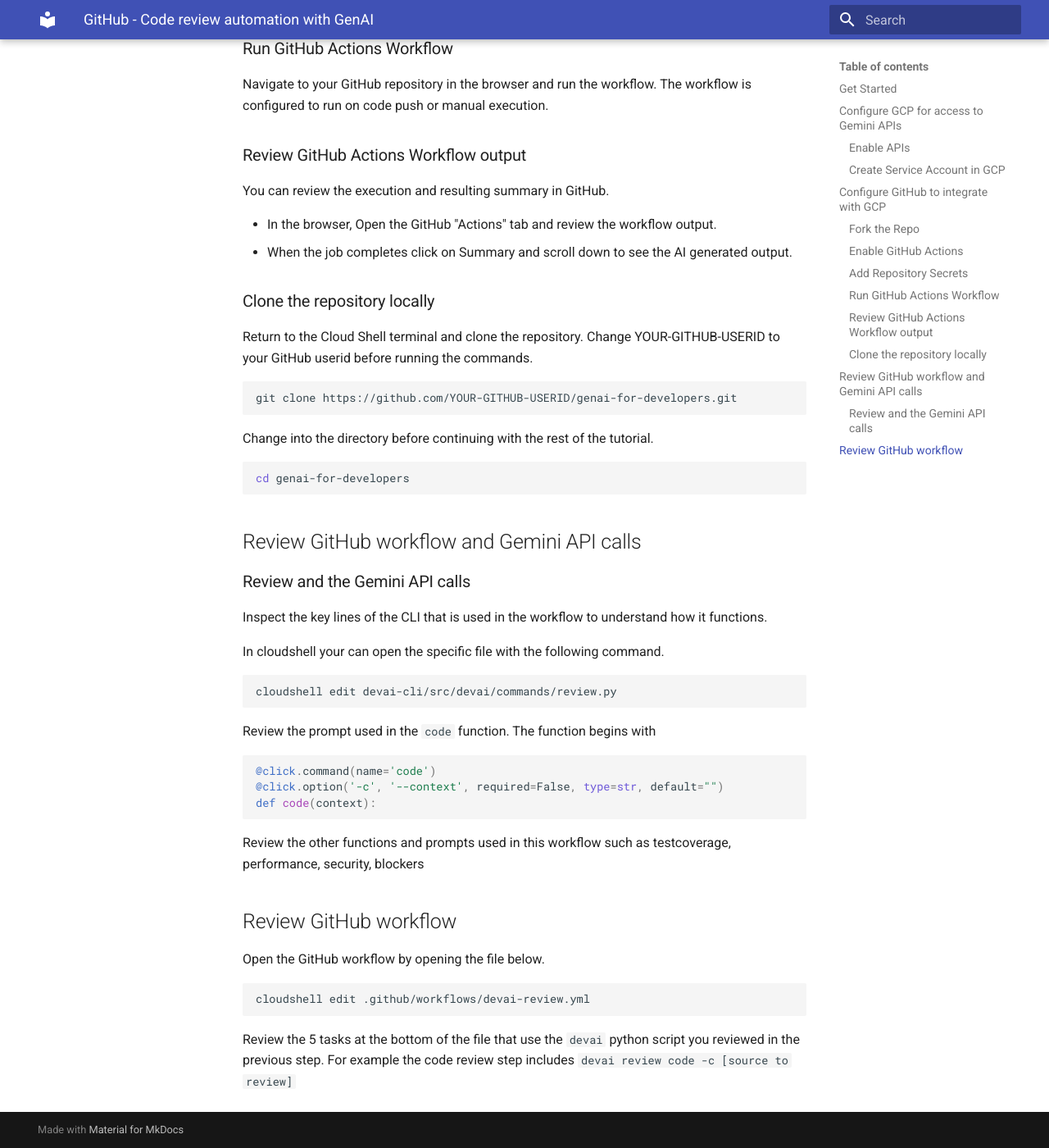
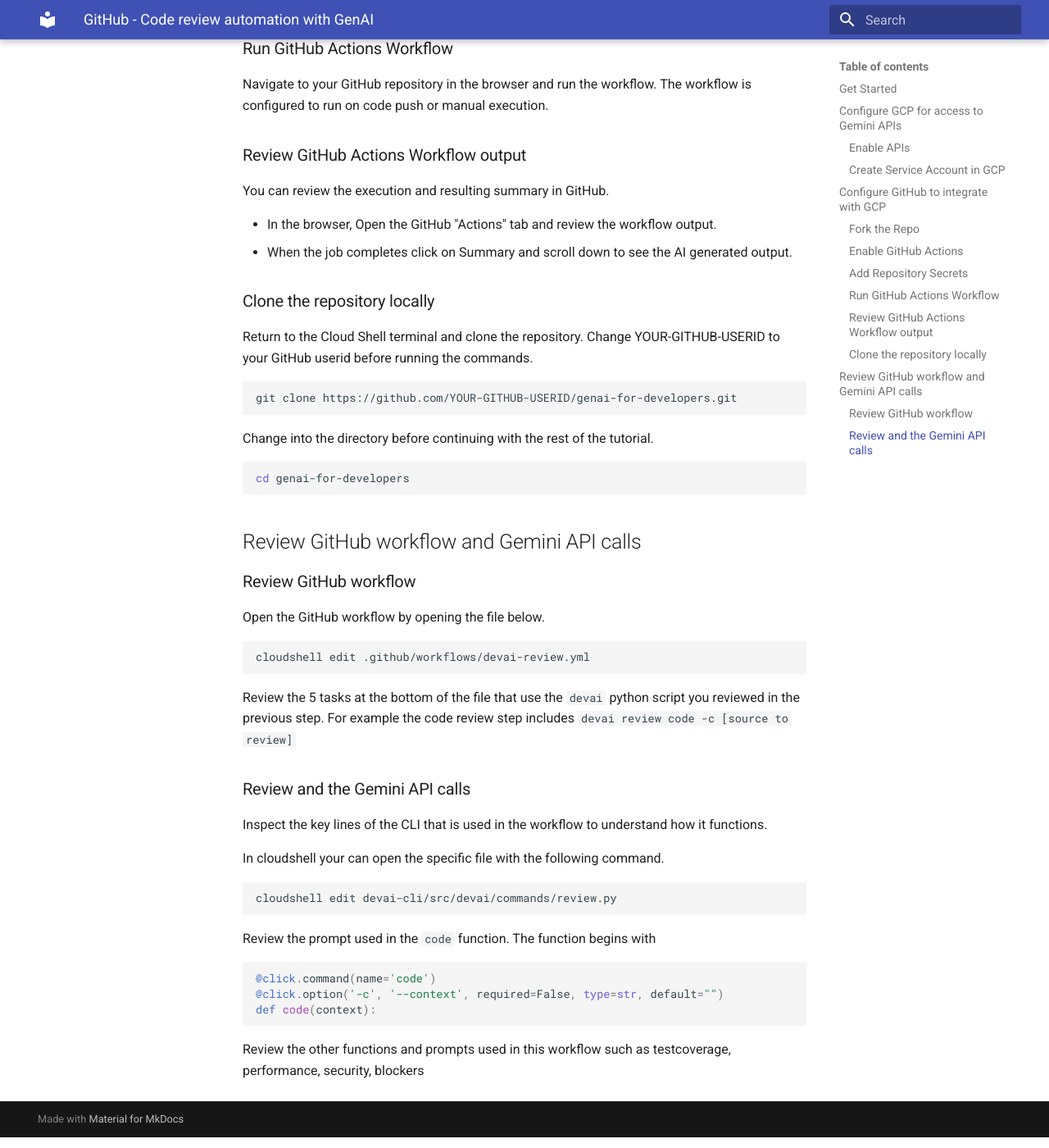
Before and after one commit to GoogleCloudPlatform/genai-for-developers, an MkDocs documentation site: the page built from docs/tutorials/code-review-cicd-github/index.md, in a window 1280 px wide and 1400 px high, scrolled down 2546 px. Shown: the whole window at 82% size. Built offline with MkDocs 1.6.1 and Material for MkDocs 9.7.7, drawn with Linux system fonts in a browser that asks for light colours; some of the changed lines change nothing that is shown.

Commit message:
Added diagram

````diff
--- a/docs/tutorials/code-review-cicd-github/index.md
+++ b/docs/tutorials/code-review-cicd-github/index.md
@@ -1,5 +1,5 @@
 # GitHub - Code review automation with GenAI
-
+![Devai CLI integration](../../../images/code-review-github.png "Devai CLI integration")
 This tutorial utilizes Gemini to assist with code reviews within the CICD process. An example integration and workflow are included to demonstrate the capabilities and bootstrap your effort. Additional modifications and customizations can be made by providing your own prompts as well as extending the provided CLI tool.
 
 In this tutorial you will:
@@ -120,6 +120,16 @@
 
 ## Review GitHub workflow and Gemini API calls
 
+### Review GitHub workflow
+
+Open the GitHub workflow by opening the file below.
+
+```sh
+cloudshell edit .github/workflows/devai-review.yml
+```
+
+Review the 5 tasks at the bottom of the file that use the `devai` python script you reviewed in the previous step. For example the code review step includes `devai review code -c [source to review]`
+
 ### Review and the Gemini API calls
 
 Inspect the key lines of the CLI that is used in the workflow to understand how it functions.
@@ -139,13 +149,3 @@
 ```
 
 Review the other functions and prompts used in this workflow such as testcoverage, performance, security, blockers
-
-## Review GitHub workflow
-
-Open the GitHub workflow by opening the file below.
-
-```sh
-cloudshell edit .github/workflows/devai-review.yml
-```
-
-Review the 5 tasks at the bottom of the file that use the `devai` python script you reviewed in the previous step. For example the code review step includes `devai review code -c [source to review]`
````
